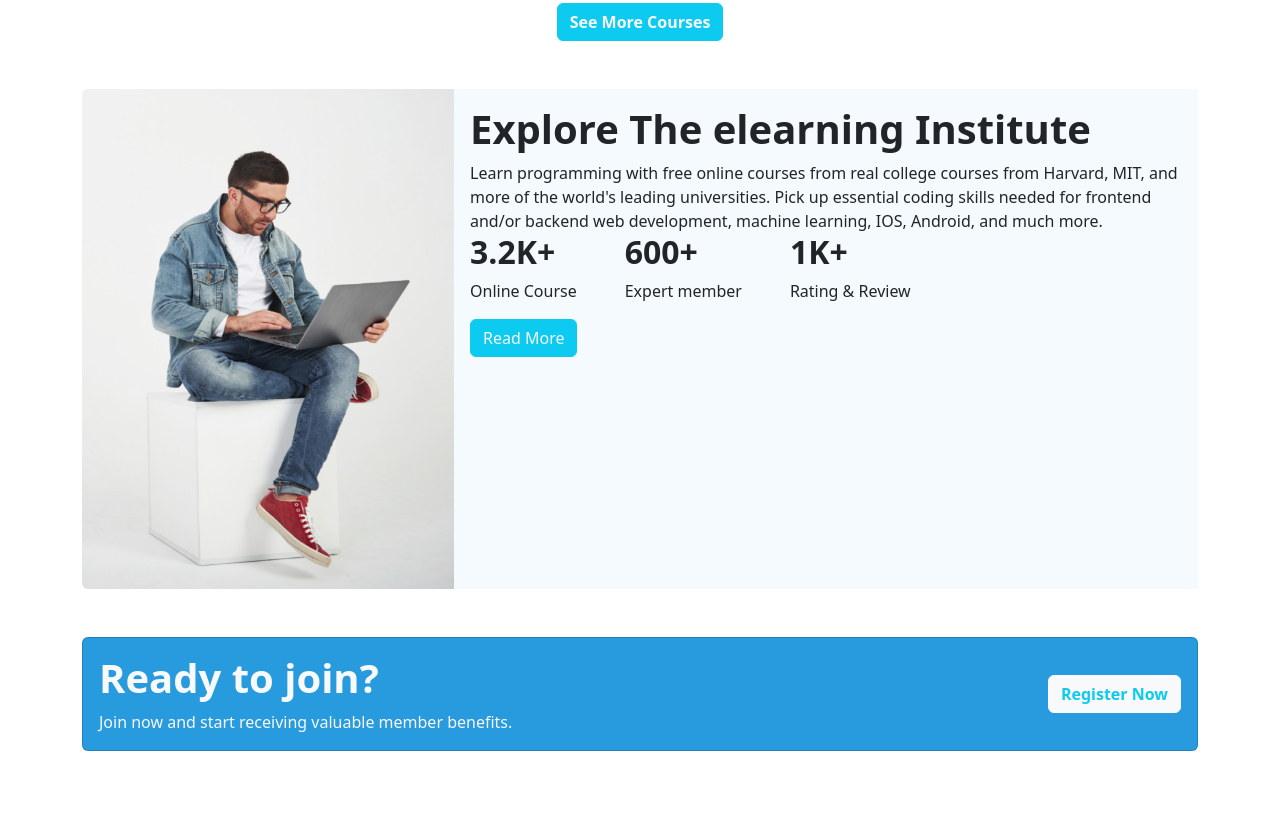
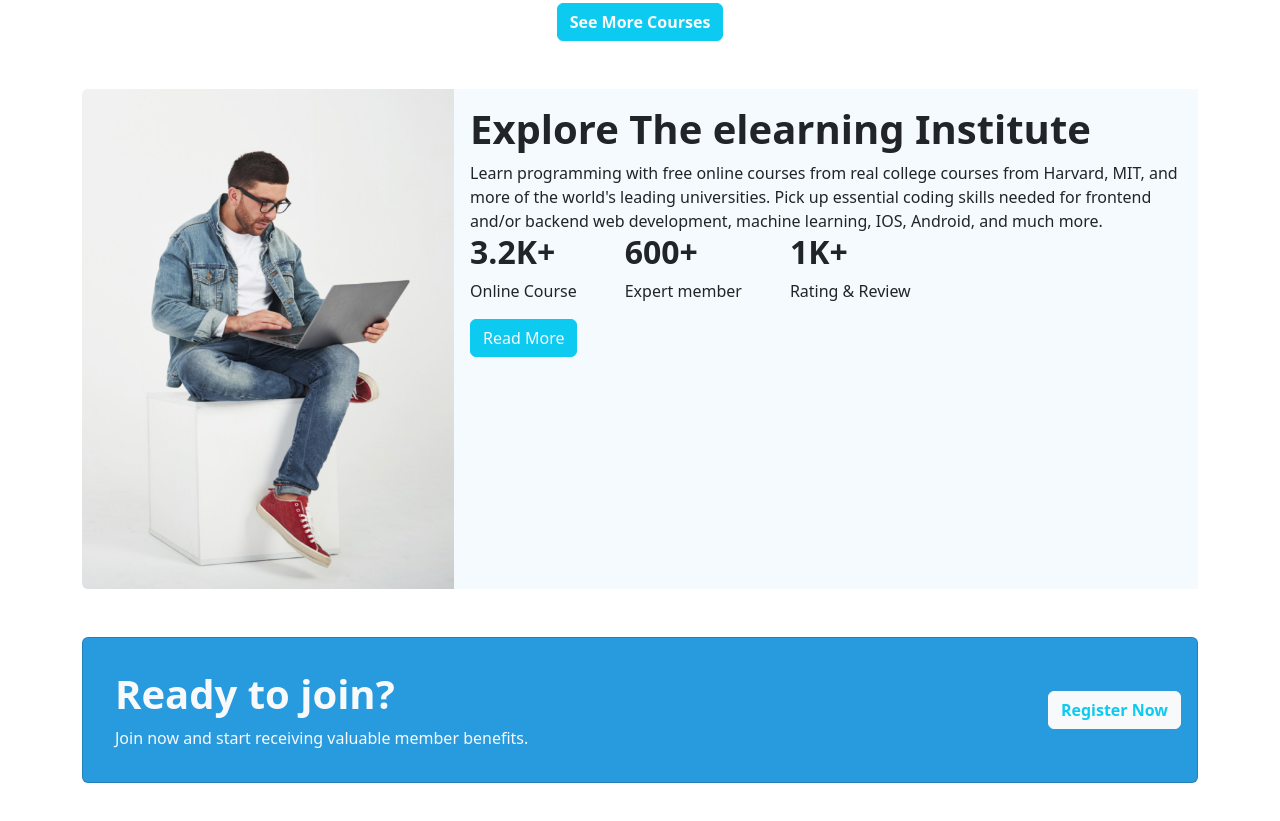
Before and after one commit to Refat-211/programming-for-beginners, a plain HTML site: page index.html in a window 1280 px wide. Shown: the part 1652-2473 px from the top of the page. Before the commit the page ends 2451 px from the top, so only its background shows below. Drawn offline with nearby package versions, Linux system fonts and the light colour scheme.

Commit message:
ready to join part some issue fixed and  added

```diff
--- a/index.html
+++ b/index.html
@@ -230,14 +230,15 @@
     <section class="container my-5">
         <div class="card mb-3 ready-to-join-bg" style="max-width: 100%;">
             <div class="row g-0">
-                <div class="col-12 d-flex align-items-center">
-                    <div class="card-body">
-                        <h1 class="card-title text-light fs-1 fw-bold">Ready to join?</h1>
+                <div class="d-flex flex-column flex-lg-row align-items-center">
+                    <div class="card-body m-3">
+                        <h1 class="card-title text-light fs-1 fw-bold text-lg-start text-md-center">Ready to join?</h1>
                         <p class="card-text text-light">Join now and start receiving valuable member benefits.</p>
                     </div>
                     <div>
                         <!-- Button trigger modal -->
-                        <button type="button" class="btn btn-light text-info fw-bold m-3" data-bs-toggle="modal" data-bs-target="#exampleModal">
+                        <button type="button" class="btn btn-light text-info fw-bold m-3" data-bs-toggle="modal"
+                            data-bs-target="#exampleModal">
                             Register Now
                         </button>
 
```
